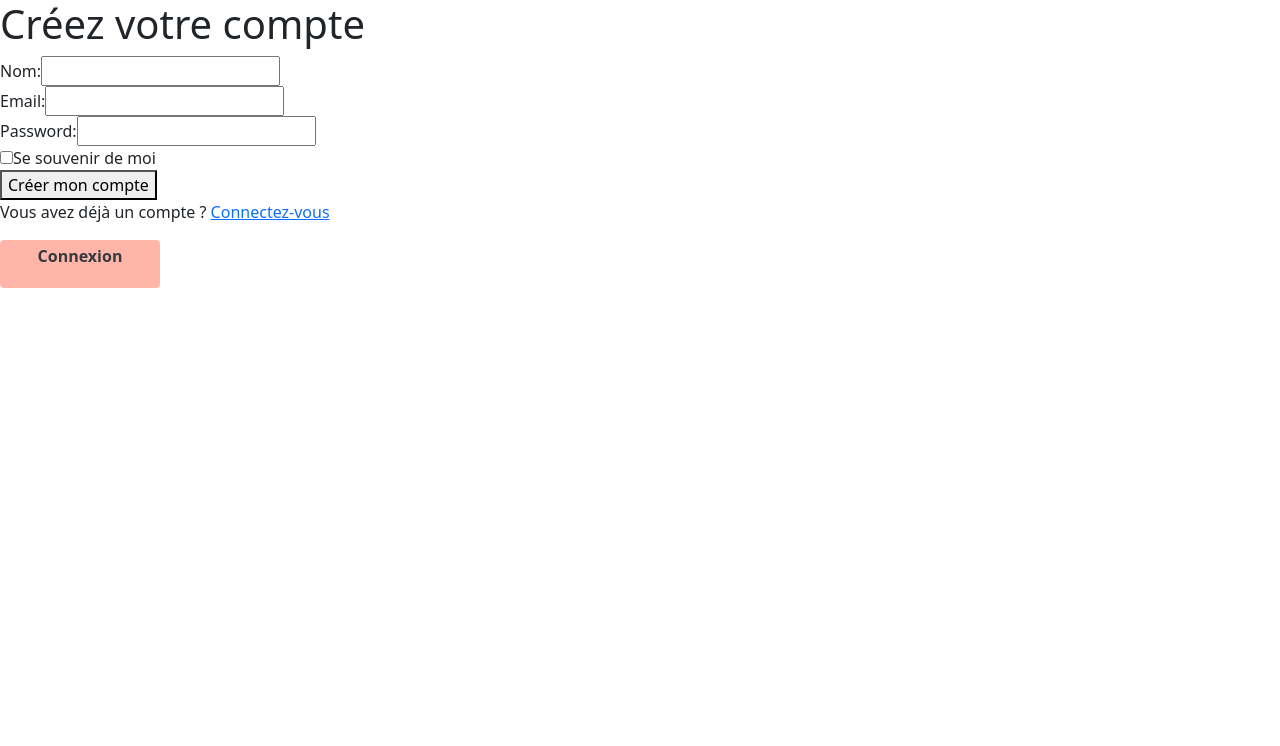
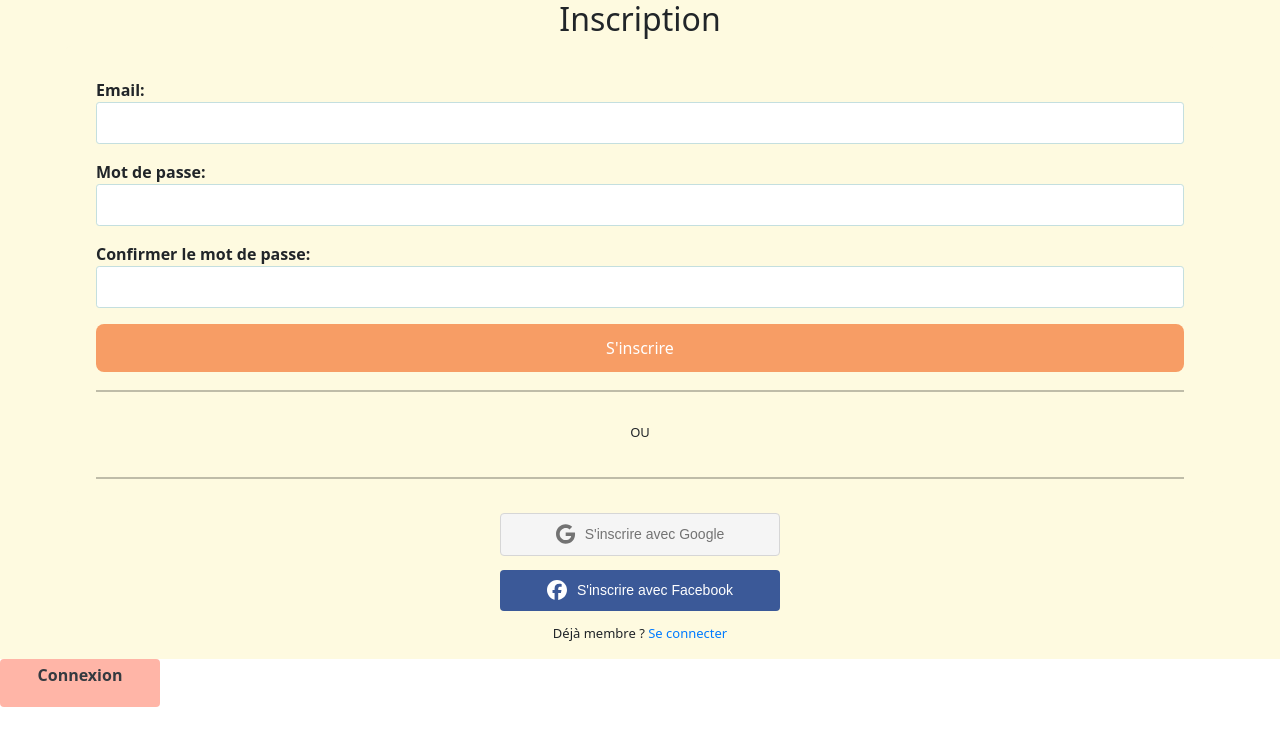
Before and after one commit to clairelacanal/baby-food, a React (Create React App) app: page /creation-du-compte in a window 1280 px wide. Shown: the top 746 px of the page. Built offline with nearby package versions, Linux system fonts and the light colour scheme.

Commit message:
signup form v2

```diff
--- a/src/Components/Auth/Login/Login.js
+++ b/src/Components/Auth/Login/Login.js
@@ -2,6 +2,7 @@ import React, { useState, useContext } from 'react';
 import { Link } from 'react-router-dom';
 import { FontAwesomeIcon } from '@fortawesome/react-fontawesome';
 import { faFacebook } from '@fortawesome/free-brands-svg-icons';
+import { faGoogle } from '@fortawesome/free-brands-svg-icons';
 import './Login.scss';
 import axios from 'axios'; // N'oubliez pas d'importer axios
 import { UserContext } from '../../../App';
@@ -85,9 +86,14 @@ const LoginForm = () => {
           </div>
         </div>
         <button type="submit">Me connecter</button>
+        <hr className="hr-style" />
+        <p>OU</p>
+        <hr className="hr-style" />
       </form>
-      <hr/>
-      <button className="btn-google">Continuer avec Google</button>
+      <button className="btn-google">
+        <FontAwesomeIcon icon={faGoogle} className="google-icon" />
+        Continuer avec Google
+      </button>
       <button className="btn-facebook">
         <FontAwesomeIcon icon={faFacebook} className="facebook-icon" />
         Continuer avec Facebook
--- a/src/Components/Auth/Login/Login.scss
+++ b/src/Components/Auth/Login/Login.scss
@@ -3,7 +3,7 @@
     flex-direction: column;
     justify-content: center;
     align-items: center;
-    background-color: #F8EDEB;
+    background-color: #FEFAE0;
     height: 100%;
 
     form {
@@ -12,9 +12,8 @@
       gap: 1rem;
       padding: 2rem;
       border-radius: 0.5rem;
-      background-color: white;
+      background-color: #FEFAE0;
       width: 90%;
-      box-shadow: 0 0 10px rgba(0, 0, 0, 0.1);
 
       h2 {
         text-align: center;
@@ -33,7 +32,8 @@
           padding: 0.5rem;
           width: 100%;
           border-radius: 0.2rem;
-          border: 1px solid #ddd;
+          background-color: white;
+          border: 1px solid #C4DFDF;
           font-size: 1rem;
         }
       }
@@ -92,7 +92,7 @@
         padding: 0.75rem;
         border: none;
         border-radius: 0.5rem;
-        background-color: #007bff;
+        background-color: #F79D65;
         color: white;
         cursor: pointer;
         transition: all 0.2s ease;
@@ -116,6 +116,39 @@
         }
       }
     }
+
+    .hr-style {
+        border: none;
+        height: 2px;
+        background-color: #000; // Utilisez la couleur de votre choix
+        margin: 2px 0; // Utilisez la marge de votre choix
+      }
+
+    .btn-google {
+        background-color: #f5f5f5;
+        color: #737373;
+        border: none;
+        padding: 10px 20px;
+        text-align: center;
+        text-decoration: none;
+        display: flex;
+        align-items: center;
+        justify-content: center;
+        font-size: 14px;
+        cursor: pointer;
+        border-radius: 4px;
+        font-family: Arial, sans-serif;
+        border: 1px solid #d6d6d6;
+        width: 20em;
+
+        &:hover {
+          background-color: #e8e8e8;
+        }
+
+        .google-icon {
+          height: 20px;
+          margin-right: 10px;
+        }
       }
 
       .btn-facebook {
@@ -132,9 +165,13 @@
         cursor: pointer;
         border-radius: 4px;
         font-family: Arial, sans-serif;
+        margin-top: 1em;
+        width: 20em;
 
         .facebook-icon {
           height: 20px;
           margin-right: 10px;
         }
       }
+
+  }
--- a/src/Components/Auth/Signup/Signup.js
+++ b/src/Components/Auth/Signup/Signup.js
@@ -1,100 +1,77 @@
-import React, { useState, UserContext } from 'react';
-import {Link} from 'react-router-dom';
+import React, { useState } from 'react';
+import { Link } from 'react-router-dom';
+import { FontAwesomeIcon } from '@fortawesome/react-fontawesome';
+import { faFacebook } from '@fortawesome/free-brands-svg-icons';
+import { faGoogle } from '@fortawesome/free-brands-svg-icons';
+import './Signup.scss';
+import axios from 'axios'; // N'oubliez pas d'importer axios
 
-
-
-const CreateAccountForm = () => {
-  // Créer un état local pour stocker les valeurs des champs de formulaire
+const SignUpForm = () => {
   const [formData, setFormData] = useState({
-    nameUser:'',
     email: '',
     password: '',
+    confirmPassword: '', // champ supplémentaire pour le formulaire d'inscription
   });
 
-  const [rememberMe, setRememberMe] = useState(false);
+  const handleSubmit = async (event) => {
+    event.preventDefault();
 
-  // Fonction de gestionnaire de soumission de formulaire
-  const handleSubmit = (event) => {
-    event.preventDefault();
-    // Envoyer les données de formulaire à l'API backend pour créer un compte utilisateur
-    // Ajouter des validations de formulaire pour éviter les erreurs de saisie
-    // Réinitialiser les champs du formulaire
-    setFormData({
-      nameUser: '',
-      email: '',
-      password: '',
-    });
+    // vérifier si les mots de passe correspondent
+    if (formData.password !== formData.confirmPassword) {
+      alert("Les mots de passe ne correspondent pas.");
+      return;
+    }
+
+    // Vous voudrez probablement faire un POST à une API différente pour l'inscription
+    const response = await axios.post('http://your-api-url.com/signup', formData);
+
+    if (response.status === 200) {
+      console.log("Inscription réussie");
+    }
   };
 
-  // Fonction de gestionnaire de changement de champ
   const handleChange = (event) => {
-    // Mettre à jour l'état local avec la nouvelle valeur du champ de formulaire
     setFormData({
       ...formData,
       [event.target.name]: event.target.value,
     });
   };
 
-  const handleRememberMeChange = (event) => {
-    setRememberMe(event.target.checked);
-  };
-
-
   return (
+    <div className='signup-form'>
+      <h2>Inscription</h2>
+      <form onSubmit={handleSubmit}>
         <div>
-    <form onSubmit={handleSubmit}>
-    <h1>Créez votre compte</h1>
-    <div>
-        <label htmlFor="nameUser">Nom:</label>
-        <input
-          type="text"
-          id="nameUser"
-          name="nameUser"
-          value={formData.nameUser}
-          onChange={handleChange}
-          required
-        />
+          <label htmlFor="email">Email:</label>
+          <input type="email" id="email" name="email" value={formData.email} onChange={handleChange} required />
         </div>
         <div>
-        <label htmlFor="email">Email:</label>
-        <input
-          type="email"
-          id="email"
-          name="email"
-          value={formData.email}
-          onChange={handleChange}
-          required
-        />
+          <label htmlFor="password">Mot de passe:</label>
+          <input type="password" id="password" name="password" value={formData.password} onChange={handleChange} required />
         </div>
         <div>
-        <label htmlFor="password">Password:</label>
-        <input
-          type="password"
-          id="password"
-          name="password"
-          value={formData.password}
-          onChange={handleChange}
-          required
-        />
+          <label htmlFor="confirmPassword">Confirmer le mot de passe:</label>
+          <input type="password" id="confirmPassword" name="confirmPassword" value={formData.confirmPassword} onChange={handleChange} required />
         </div>
-    <div>
-          <label>
-            <input
-              type="checkbox"
-              checked={rememberMe}
-              onChange={handleRememberMeChange}
-            />
-            Se souvenir de moi
-          </label>
-        </div>
-      <button type="submit">Créer mon compte</button>
+        <button type="submit">{"S'inscrire"}</button>
+        <hr className="hr-style" />
+        <p>OU</p>
+        <hr className="hr-style" />
       </form>
+      <button className="btn-google">
+        <FontAwesomeIcon icon={faGoogle} className="google-icon" />
+        {"S'inscrire"} avec Google
+      </button>
+      <button className="btn-facebook">
+        <FontAwesomeIcon icon={faFacebook} className="facebook-icon" />
+        {"S'inscrire"} avec Facebook
+      </button>
       <p>
-      {`Vous avez déjà un compte ? `}
-      <Link to="/connexion">Connectez-vous</Link>
+        {`Déjà membre ? `}
+        <Link to="/connexion">Se connecter</Link>
       </p>
     </div>
   );
 };
 
-export default CreateAccountForm;
+export default SignUpForm;
--- a/src/Components/Auth/Signup/Signup.scss
+++ b/src/Components/Auth/Signup/Signup.scss
@@ -0,0 +1,177 @@
+.signup-form {
+    display: flex;
+    flex-direction: column;
+    justify-content: center;
+    align-items: center;
+    background-color: #FEFAE0;
+    height: 100%;
+
+    form {
+      display: flex;
+      flex-direction: column;
+      gap: 1rem;
+      padding: 2rem;
+      border-radius: 0.5rem;
+      background-color: #FEFAE0;
+      width: 90%;
+
+      h2 {
+        text-align: center;
+        color: #333;
+      }
+
+      div {
+        display: flex;
+        flex-direction: column;
+
+        label {
+          font-weight: 600;
+        }
+
+        input {
+          padding: 0.5rem;
+          width: 100%;
+          border-radius: 0.2rem;
+          background-color: white;
+          border: 1px solid #C4DFDF;
+          font-size: 1rem;
+        }
+      }
+
+      .container-password {
+        display: flex;
+        flex-direction: column;
+      }
+
+      input[type="checkbox"] {
+        display: none;
+
+        // Ceci est pour le label
+        & + label {
+          position: relative;
+          padding-left: 30px;
+          cursor: pointer;
+
+          // Ceci est pour la box de la checkbox
+          &::before {
+            content: '';
+            position: absolute;
+            left: 0;
+            top: 0;
+            width: 20px;
+            height: 20px;
+            border: 1px solid #000;
+            background: #fff;
+          }
+
+          // Ceci est pour le checkmark
+          &::after {
+            content: '';
+            position: absolute;
+            left: 5px;
+            top: 5px;
+            width: 10px;
+            height: 10px;
+            background: #000;
+            transform: scale(0);
+            transition: transform 0.3s ease;
+          }
+
+        }
+
+        // Ceci est pour changer l'apparence quand la checkbox est checked
+        &:checked + label::after {
+          transform: scale(1);
+        }
+
+      }
+
+    }
+
+    button {
+        padding: 0.75rem;
+        border: none;
+        border-radius: 0.5rem;
+        background-color: #F79D65;
+        color: white;
+        cursor: pointer;
+        transition: all 0.2s ease;
+
+        &:hover {
+          background-color: #0056b3;
+        }
+      }
+
+    p {
+      text-align: center;
+      font-size: 13px;
+      margin-top: 1em;
+
+      a {
+        color: #007bff;
+        text-decoration: none;
+
+        &:hover {
+          text-decoration: underline;
+        }
+      }
+    }
+
+    .hr-style {
+        border: none;
+        height: 2px;
+        background-color: #000; // Utilisez la couleur de votre choix
+        margin: 2px 0; // Utilisez la marge de votre choix
+      }
+
+    .btn-google {
+        background-color: #f5f5f5;
+        color: #737373;
+        border: none;
+        padding: 10px 20px;
+        text-align: center;
+        text-decoration: none;
+        display: flex;
+        align-items: center;
+        justify-content: center;
+        font-size: 14px;
+        cursor: pointer;
+        border-radius: 4px;
+        font-family: Arial, sans-serif;
+        border: 1px solid #d6d6d6;
+        width: 20em;
+
+        &:hover {
+          background-color: #e8e8e8;
+        }
+
+        .google-icon {
+          height: 20px;
+          margin-right: 10px;
+        }
+      }
+
+      .btn-facebook {
+        background-color: #3b5998;
+        color: white;
+        border: none;
+        padding: 10px 20px;
+        text-align: center;
+        text-decoration: none;
+        display: flex;
+        align-items: center;
+        justify-content: center;
+        font-size: 14px;
+        cursor: pointer;
+        border-radius: 4px;
+        font-family: Arial, sans-serif;
+        margin-top: 1em;
+        width: 20em;
+
+        .facebook-icon {
+          height: 20px;
+          margin-right: 10px;
+        }
+      }
+
+  }
```
Lines whose indentation alone changed are shown as unchanged.
